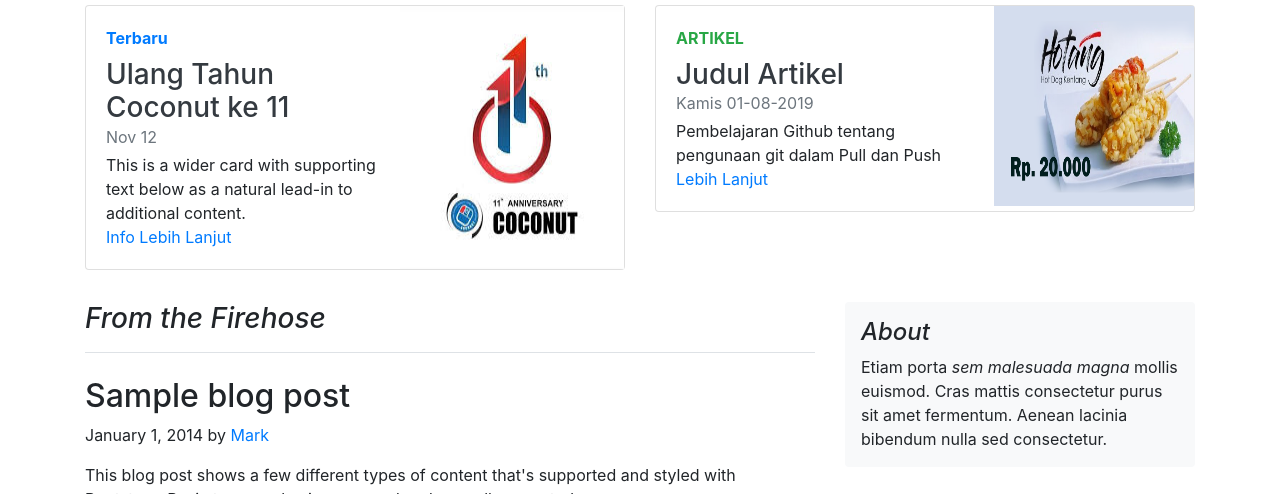
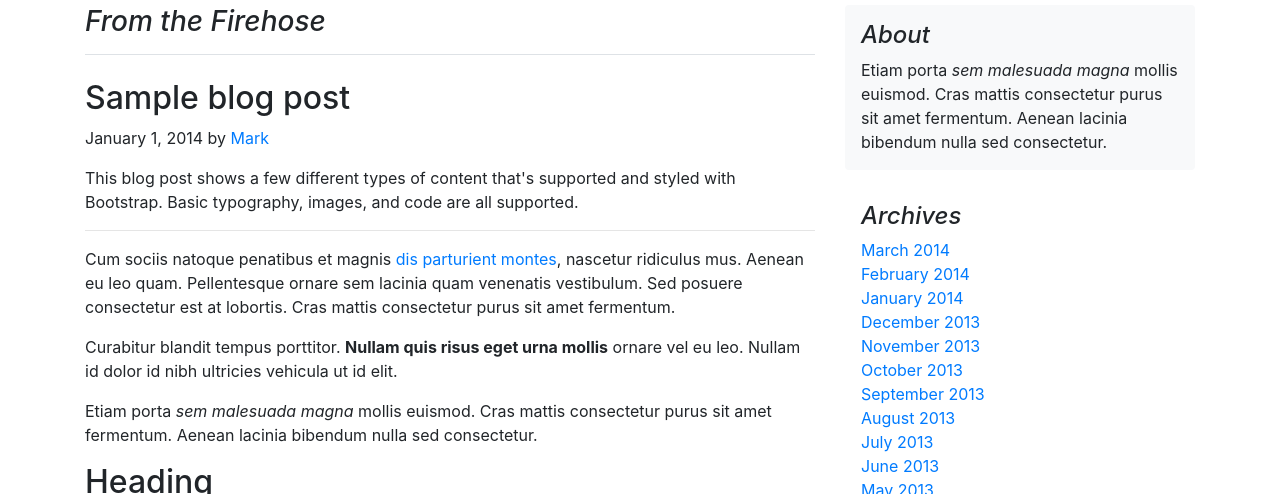
Before and after one commit to imtoor/belajargit, a plain HTML site: page index.html in a window 1280 px wide. Shown: the part 2363-2857 px from the top of the page. Drawn offline with nearby package versions, Linux system fonts and the light colour scheme.

Commit message:
simpan dulu

```diff
--- a/index.html
+++ b/index.html
@@ -119,18 +119,19 @@
           </div>
         </div>
 
-        <div class="col-md-6">
+ <div class="col-md-6">
           <div class="card flex-md-row mb-4 box-shadow h-md-250">
             <div class="card-body d-flex flex-column align-items-start">
-              <strong class="d-inline-block mb-2 text-success">Design</strong>
+              <strong class="d-inline-block mb-2 text-success">ARTIKEL</strong>
               <h3 class="mb-0">
-                <a class="text-dark" href="#">Post title</a>
+                <a class="text-dark" href="#">Judul Artikel</a>
               </h3>
-              <div class="mb-1 text-muted">Nov 11</div>
-              <p class="card-text mb-auto">This is a wider card with supporting text below as a natural lead-in to additional content.</p>
-              <a href="#">Continue reading</a>
+              <div class="mb-1 text-muted">Kamis 01-08-2019</div>
+              <p class="card-text mb-auto">Pembelajaran Github tentang pengunaan git dalam Pull dan Push</p>
+              <a href="link/ulfah/index3.html">Lebih Lanjut</a>
             </div>
-            <img class="card-img-right flex-auto d-none d-md-block" data-src="holder.js/200x250?theme=thumb" alt="Card image cap">
+            <img class="card-img-right flex-auto d-none d-md-block" src="images/hotang.png" alt="Card image cap" width="200px" height="200";>
+
           </div>
         </div>
 
@@ -234,47 +235,6 @@
         </div>
 
       </div> <!-- sampai sini -->
-
-
-
-
-
-
-
-      <div class="row mb-2">  <!-- copy dari sini -->
-
-        <div class="col-md-6">
-          <div class="card flex-md-row mb-4 box-shadow h-md-250">
-            <div class="card-body d-flex flex-column align-items-start">
-              <strong class="d-inline-block mb-2 text-primary">Terbaru</strong>
-              <h3 class="mb-0">
-                <a class="text-dark" href="#">Ulang Tahun Coconut ke 11</a>
-              </h3>
-              <div class="mb-1 text-muted">Nov 12</div>
-              <p class="card-text mb-auto">This is a wider card with supporting text below as a natural lead-in to additional content.</p>
-              <a href="https://google.com" target="_blank">Info Lebih Lanjut</a>
-            </div>
-            <img class="card-img-right flex-auto d-none d-md-block" src="images/coconut.jpeg" alt="Card image cap">
-          </div>
-        </div>
-
-        <div class="col-md-6">
-          <div class="card flex-md-row mb-4 box-shadow h-md-250">
-            <div class="card-body d-flex flex-column align-items-start">
-              <strong class="d-inline-block mb-2 text-success">ARTIKEL</strong>
-              <h3 class="mb-0">
-                <a class="text-dark" href="#">Judul Artikel</a>
-              </h3>
-              <div class="mb-1 text-muted">Kamis 01-08-2019</div>
-              <p class="card-text mb-auto">Pembelajaran Github tentang pengunaan git dalam Pull dan Push</p>
-              <a href="link/ulfah/index3.html">Lebih Lanjut</a>
-            </div>
-            <img class="card-img-right flex-auto d-none d-md-block" src="images/hotang.png" alt="Card image cap" width="200px" height="200";>
-
-          </div>
-        </div>
-
-      </div>
 
 
 
```
